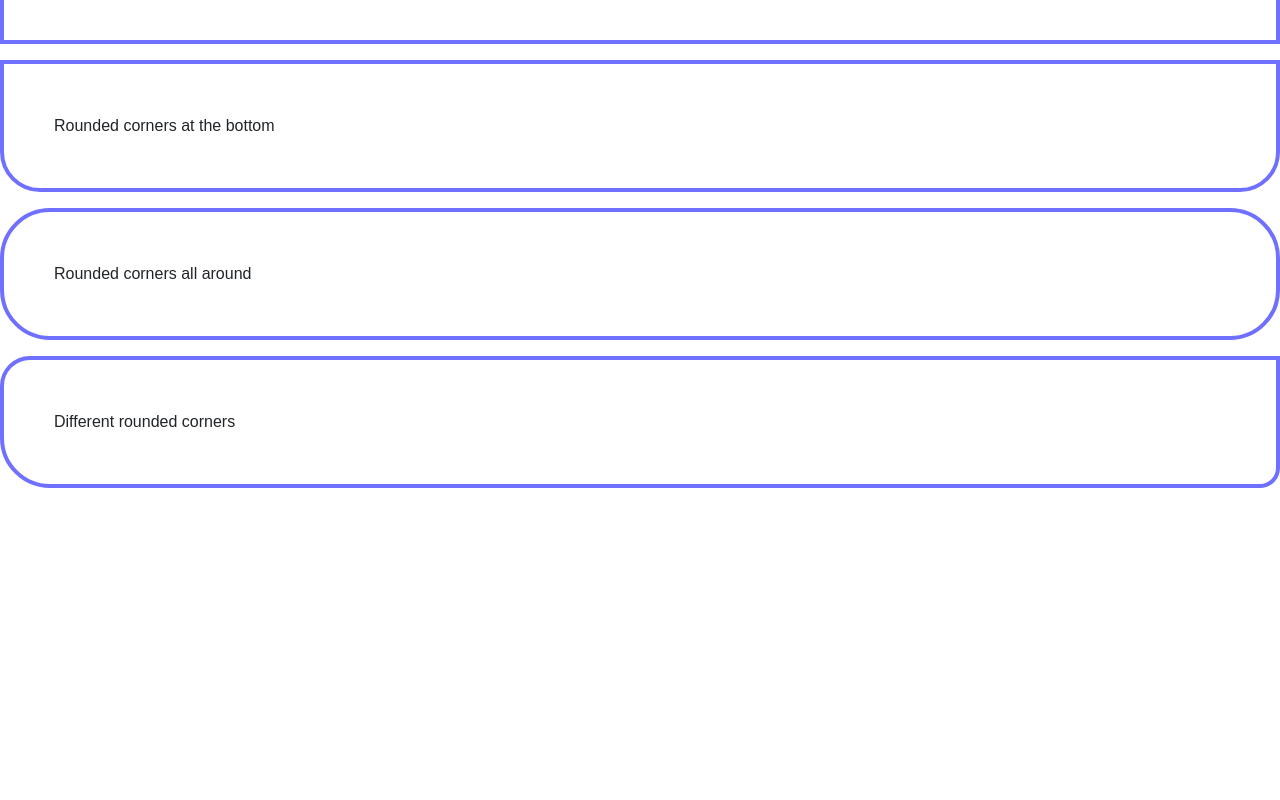
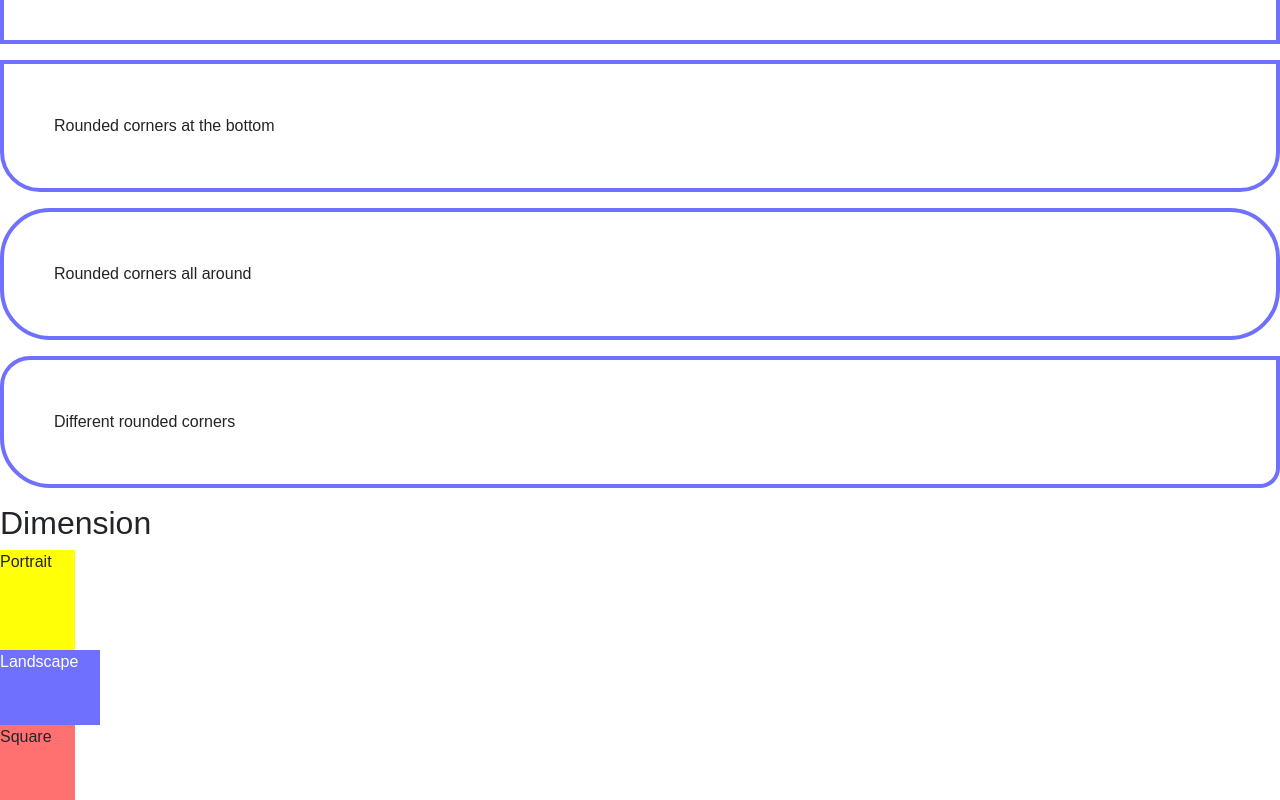
Before and after one commit to Tommytian993/coursework-cs4530, a React (Create React App) app: page /#/Labs/Lab2 in a window 1280 px wide. Shown: the part 2238-3038 px from the top of the page. Before the commit the page ends 2742 px from the top, so only its background shows below. Built offline with nearby package versions, Linux system fonts and the light colour scheme.

Commit message:
feat(lab2): add dimensions component with width and height styles

```diff
--- /dev/null
+++ b/src/Labs/Lab2/Dimensions.tsx
@@ -0,0 +1,18 @@
+export default function Dimensions() {
+  return (
+    <div id="wd-css-dimensions">
+      <h2>Dimension</h2>
+      <div>
+        <div className="wd-dimension-portrait wd-bg-color-yellow">
+          Portrait
+        </div>
+        <div className="wd-dimension-landscape wd-bg-color-blue
+                        wd-fg-color-white">
+          Landscape
+        </div>
+        <div className="wd-dimension-square wd-bg-color-red">
+          Square</div>
+      </div>
+    </div>
+  );
+}
--- a/src/Labs/Lab2/index.css
+++ b/src/Labs/Lab2/index.css
@@ -98,12 +98,24 @@
   border-top-right-radius: 40px;
 }
 .wd-rounded-corners-bottom {
- border-bottom-left-radius: 40px;
- border-bottom-right-radius: 40px;
+  border-bottom-left-radius: 40px;
+  border-bottom-right-radius: 40px;
 }
 .wd-rounded-corners-all-around {
- border-radius: 50px;
+  border-radius: 50px;
 }
 .wd-rounded-corners-inline {
  border-radius: 30px 0px 20px 50px;
 }
+.wd-dimension-portrait {
+   width: 75px;
+   height: 100px;
+}
+.wd-dimension-landscape {
+   width: 100px;
+   height: 75px;
+}
+.wd-dimension-square {
+   width: 75px;
+   height: 75px;
+}
--- a/src/Labs/Lab2/index.tsx
+++ b/src/Labs/Lab2/index.tsx
@@ -5,6 +5,7 @@
 import Padding from "./Padding";
 import Margins from "./Margins";
 import Corners from "./Corners";
+import Dimensions from "./Dimensions";
 export default function Lab2() {
   return (
     <div id="wd-lab2">
@@ -65,6 +66,7 @@
       <Padding />
       <Margins />
       <Corners />
+      <Dimensions />
     </div>
   );
 }
```
